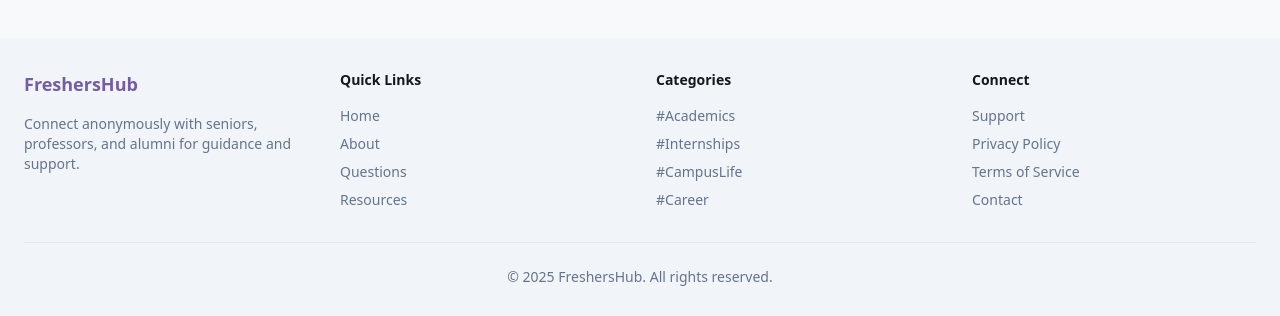
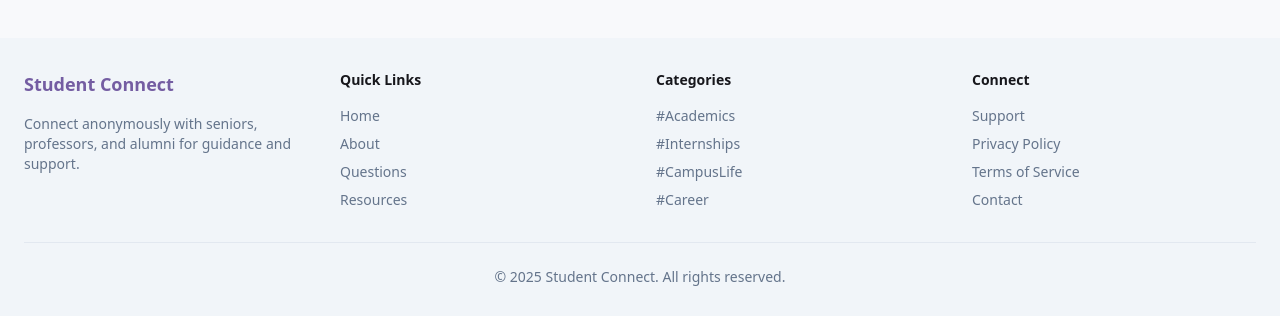
Before and after one commit to nikhilmerupula/fresher-connect-hub, a React (Vite) app: page /signup in a window 1280 px wide. Shown: the part 924-1240 px from the top of the page. Built offline with nearby package versions, Linux system fonts and the light colour scheme.

Commit message:
Rename "FreshersHub" to "Student Connect"
Replaces all instances of "FreshersHub" with "Student Connect" in the codebase.

```diff
--- a/src/components/Footer.tsx
+++ b/src/components/Footer.tsx
@@ -1,4 +1,3 @@
-
 import { Link } from "react-router-dom";
 
 export const Footer = () => {
@@ -7,7 +6,7 @@ export const Footer = () => {
       <div className="container px-4 md:px-6">
         <div className="grid grid-cols-1 md:grid-cols-4 gap-8">
           <div>
-            <h3 className="text-lg font-semibold mb-4 text-primary">FreshersHub</h3>
+            <h3 className="text-lg font-semibold mb-4 text-primary">Student Connect</h3>
             <p className="text-sm text-muted-foreground">
               Connect anonymously with seniors, professors, and alumni for guidance and support.
             </p>
@@ -65,7 +64,7 @@ export const Footer = () => {
           </div>
         </div>
         <div className="mt-8 pt-6 border-t text-center text-sm text-muted-foreground">
-          <p>© {new Date().getFullYear()} FreshersHub. All rights reserved.</p>
+          <p>© {new Date().getFullYear()} Student Connect. All rights reserved.</p>
         </div>
       </div>
     </footer>
```
